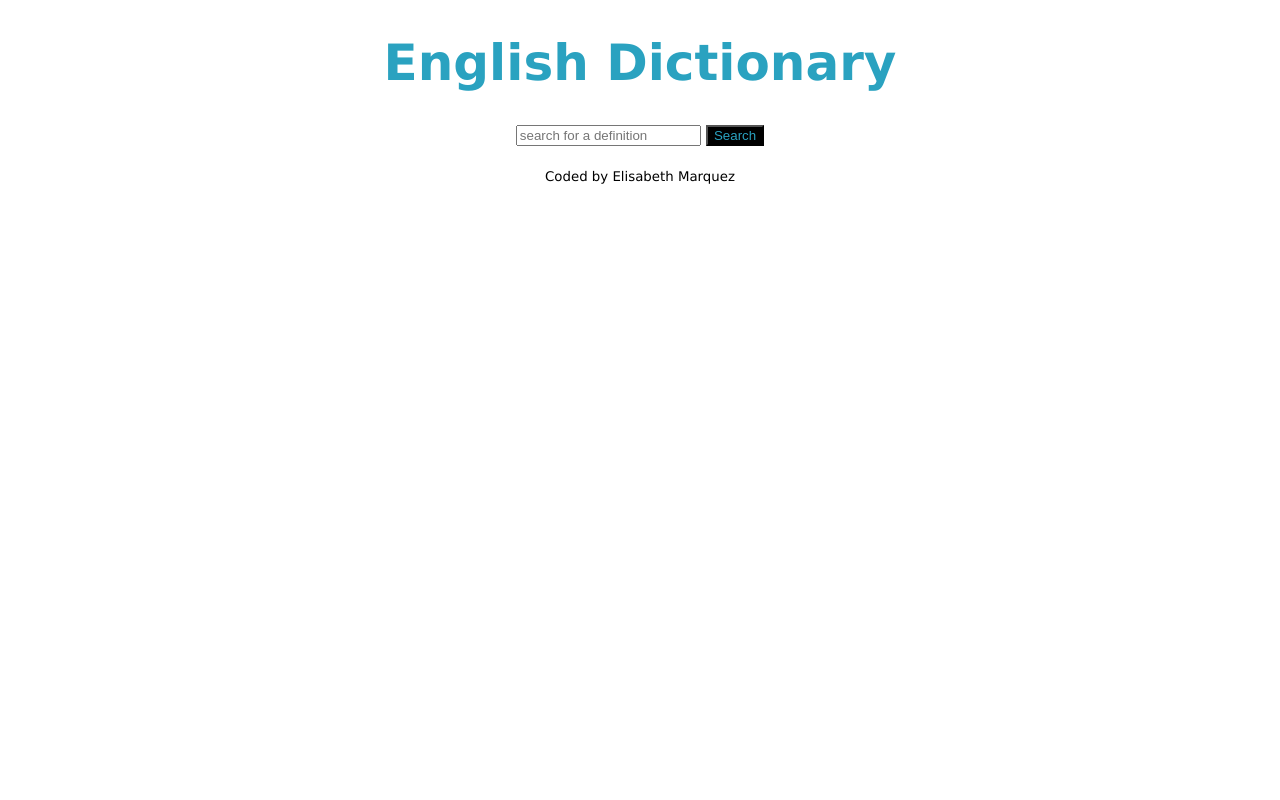
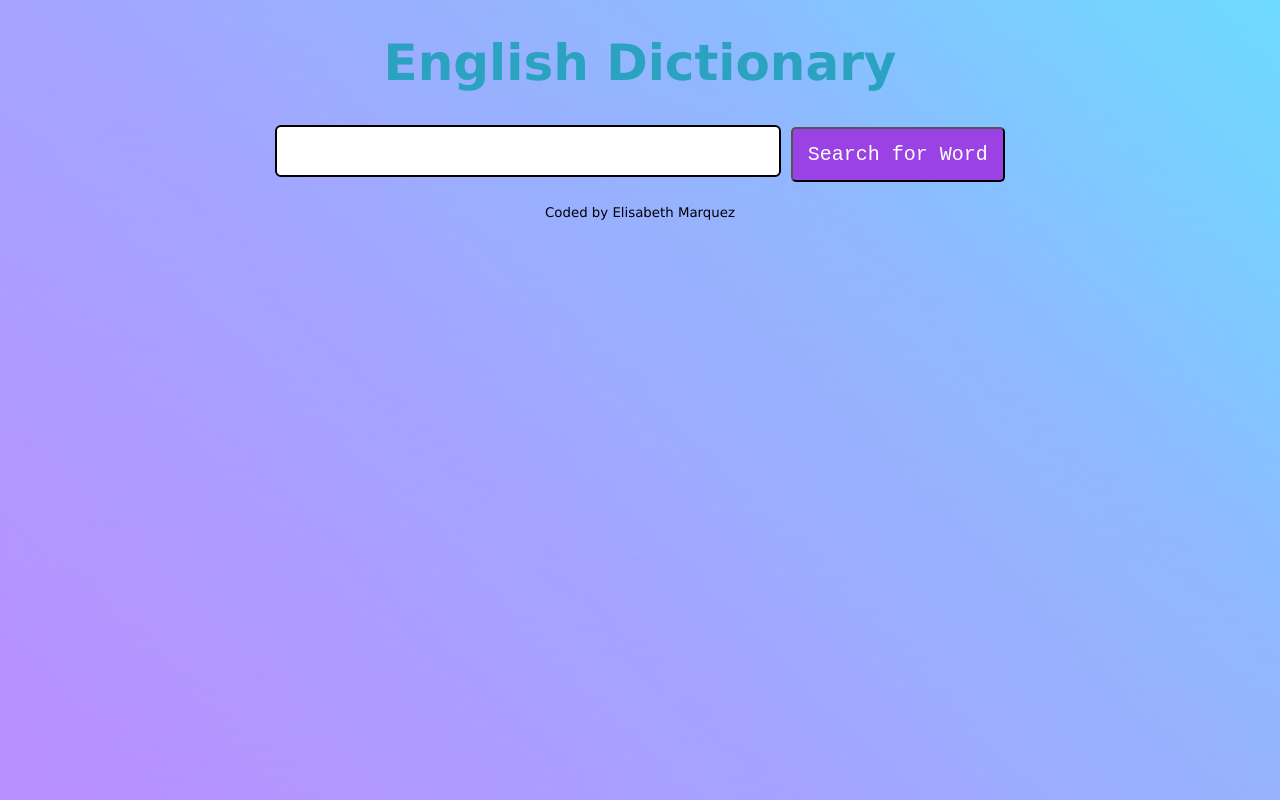
Before and after one commit to elidelmar/dictionary-react, a React (Create React App) app: page / in a window 1280 px wide. Built offline with nearby package versions, Linux system fonts and the light colour scheme.

Commit message:
search bar and button styled

```diff
--- a/package.json
+++ b/package.json
@@ -9,6 +9,7 @@
     "axios": "^0.24.0",
     "bootstrap": "^5.1.3",
     "react": "^17.0.2",
+    "react-bootstrap": "^2.0.2",
     "react-dom": "^17.0.2",
     "react-scripts": "4.0.3",
     "web-vitals": "^1.1.2"
--- a/src/App.css
+++ b/src/App.css
@@ -12,3 +12,9 @@ h1 {
   text-align: center;
   font-family: Verdana, Geneva, Tahoma, sans-serif;
 }
+
+body {
+  background-image: url("image1.gif");
+  background-repeat: no-repeat;
+  background-size: cover;
+}
--- a/src/Dictionary.css
+++ b/src/Dictionary.css
@@ -2,3 +2,26 @@
   color: rgb(42, 162, 192);
   background: black;
 }
+
+.Dictionary .search-box {
+  border: 2px solid rgb(0, 0, 0);
+  border-radius: 6px;
+  color: rgb(0, 0, 0);
+  padding: 16px 9px 9px 15px;
+  width: 40%;
+  font-size: 20px;
+  font-family: monospace;
+}
+
+.Dictionary .search-button {
+  background-color: #9b42e4;
+  font-family: monospace;
+  font-size: 20px;
+  border-color: black;
+  border-radius: 5px;
+  border-width: 2px;
+  color: rgb(255, 255, 255);
+  margin-left: 10px;
+  padding: 14px 15px;
+  transition: all 0.2s ease-in-out;
+}
--- a/src/Dictionary.js
+++ b/src/Dictionary.js
@@ -26,9 +26,8 @@ export default function Dictionary() {
   return (
     <div className="Dictionary">
       <form onSubmit={search}>
-        <input placeholder="search for a definition" type="search" onChange={handleKeywordChange} />
-         &nbsp;
-         <button className="searchButton" > Search</button>{' '}
+        <input className="search-box" type="search" onChange={handleKeywordChange} />
+      <button className="search-button">Search for Word</button>{' '}
       </form>
       <Results results={results} />
     </div>
--- a/src/Meaning.js
+++ b/src/Meaning.js
@@ -1,4 +1,5 @@
 import React from "react";
+import Synonyms from "./Synonyms";
 
 export default function Meaning(props) {
   console.log(props.meaning);
@@ -9,9 +10,11 @@ export default function Meaning(props) {
         return (
           <div key={index}>
             <p>
-              {definition.definition}
+              <strong>Definition:</strong> {definition.definition}
               <br />
+              <strong>Example:</strong>
               <em>{definition.example}</em>
+              <Synonyms synonyms={definition.synonyms} />
             </p>
           </div>
         );
--- /dev/null
+++ b/src/Phonetic.js
@@ -0,0 +1,6 @@
+import React from "react";
+
+export default function Phonetic(props) {
+    console.log(props.phonetic);
+    return "Hello from Phonetic";
+}
--- /dev/null
+++ b/src/Synonyms.js
@@ -0,0 +1,15 @@
+import React from "react";
+
+export default function Synonyms(props) {
+  if (props.synonyms) {
+    return (
+      <ul className="Synonyms">
+        {props.synonyms.map(function (synonym, index) {
+          return <li key={index}>{synonym}</li>;
+        })}
+      </ul>
+    );
+  } else {
+    return null;
+  }
+}
```
Also changed, not shown: src/image1.gif (added), 1 other file (tests, documents, lock files or other folders).
